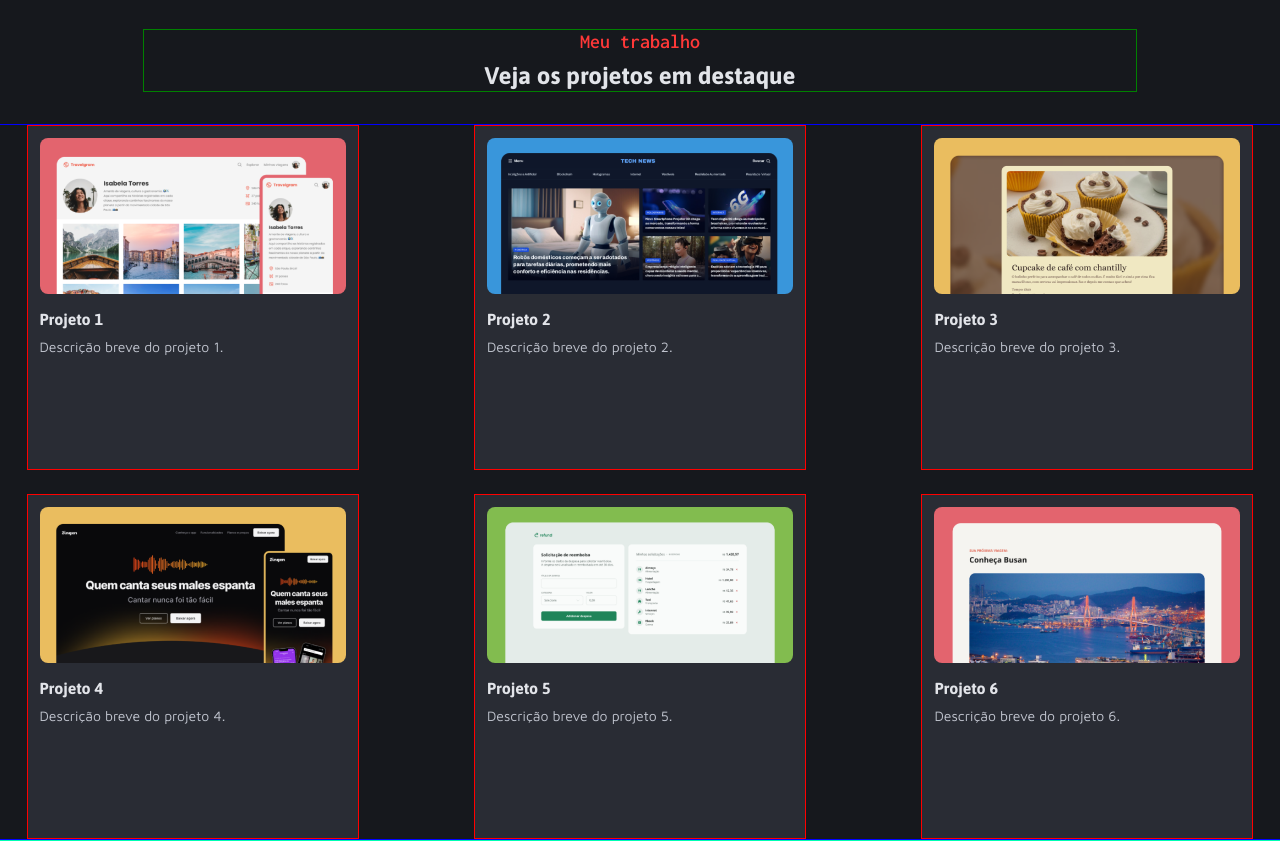
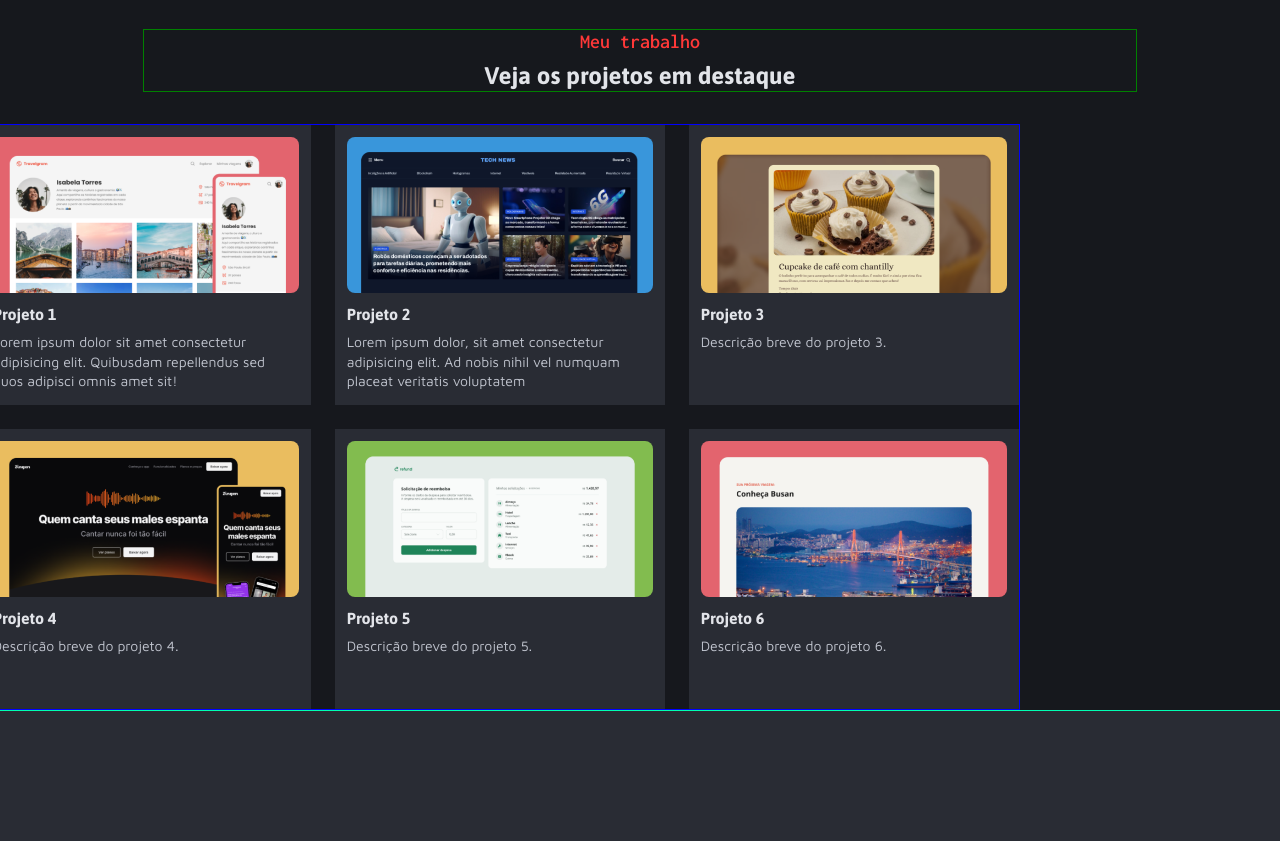
Before and after one commit to Rocha1972/Portfolio_Dev, a plain HTML site: page index.html in a window 1280 px wide. Shown: the part 880-1721 px from the top of the page. After the commit the page ends 1591 px from the top, so only its background shows below. Drawn offline with Linux system fonts and the light colour scheme.

Commit message:
tentando alinhar o grid

```diff
--- a/index.html
+++ b/index.html
@@ -86,42 +86,46 @@
         <section id="grid">
           <figure class="card-project">
             <img src="/assets/thumb-project-01.png" alt="Imagem do projeto 1">
-            <figcaption class="info-project">
+            <figcaption>
               <h3 class="title-sm">Projeto 1</h3>
-              <p class="text-sm">Descrição breve do projeto 1.</p>
+              <p class="text-sm">
+                Lorem ipsum dolor sit amet consectetur adipisicing elit. Quibusdam repellendus sed quos adipisci omnis amet sit!
+              </p>
             </figcaption>
           </figure>
           <figure class="card-project">
             <img src="/assets/thumb-project-02.png" alt="Imagem do projeto 2">
-            <figcaption class="info-project">
+            <figcaption>
               <h3 class="title-sm">Projeto 2</h3>
-              <p class="text-sm">Descrição breve do projeto 2.</p>
+              <p class="text-sm">
+                Lorem ipsum dolor, sit amet consectetur adipisicing elit. Ad nobis nihil vel numquam placeat veritatis voluptatem
+              </p>
             </figcaption>
           </figure>
           <figure class="card-project">
             <img src="/assets/thumb-project-03.png" alt="Imagem do projeto 3">
-            <figcaption class="info-project">
+            <figcaption>
               <h3 class="title-sm">Projeto 3</h3>
               <p class="text-sm">Descrição breve do projeto 3.</p>
             </figcaption>
           </figure>
           <figure class="card-project">
             <img src="/assets/thumb-project-04.png" alt="Imagem do projeto 4">
-            <figcaption class="info-project">
+            <figcaption>
               <h3 class="title-sm">Projeto 4</h3>
               <p class="text-sm">Descrição breve do projeto 4.</p>
             </figcaption>
           </figure>
           <figure class="card-project">
             <img src="/assets/thumb-project-05.png" alt="Imagem do projeto 5">
-            <figcaption class="info-project">
+            <figcaption>
               <h3 class="title-sm">Projeto 5</h3>
               <p class="text-sm">Descrição breve do projeto 5.</p>
             </figcaption>
           </figure>
           <figure class="card-project">
             <img src="/assets/thumb-project-06.png" alt="Imagem do projeto 6">
-            <figcaption class="info-project">
+            <figcaption>
               <h3 class="title-sm">Projeto 6</h3>
               <p class="text-sm">Descrição breve do projeto 6.</p>
             </figcaption>
--- a/styles/global.css
+++ b/styles/global.css
@@ -51,4 +51,5 @@ body {
   border: solid 1px rgb(0, 255, 179);
   max-width: 1366px;
   background-color: var(--gray-500);
+  /* justify-content: center; */
 }
--- a/styles/section-projects.css
+++ b/styles/section-projects.css
@@ -1,6 +1,5 @@
 #header-projects {
   border: solid 1px green;
-  /* height: 750px; */
   text-align: center;
   width: auto;
   margin-top: 72px;
@@ -19,8 +18,9 @@
   display: grid;
   grid-template-columns: repeat(3, 1fr);
   gap: 24px;
-  justify-items: center;
+  /* justify-items: center; */
   margin-top: 32px;
+  max-width: 1040px;
 
   img {
     width: 306px;
@@ -28,20 +28,18 @@
     border-radius: 8px;
     object-fit: cover;
   }
-}
 
   figure {
-  border: solid 1px red;
+    height: 280px;
     background-color: var(--gray-400);
-  padding: 12px 12px 112px;
+    padding: 12px 12px 0;
 
     figcaption {
-    margin-top: 12px;
+      margin-top: 8px;
       text-align: left;
 
       h3 {
         font: var(--h3);
-      color: var(--gray-100);
         margin-bottom: 8px;
       }
 
@@ -51,3 +49,4 @@ figure {
       }
     }
   }
+}
```
Lines whose indentation alone changed are shown as unchanged.
